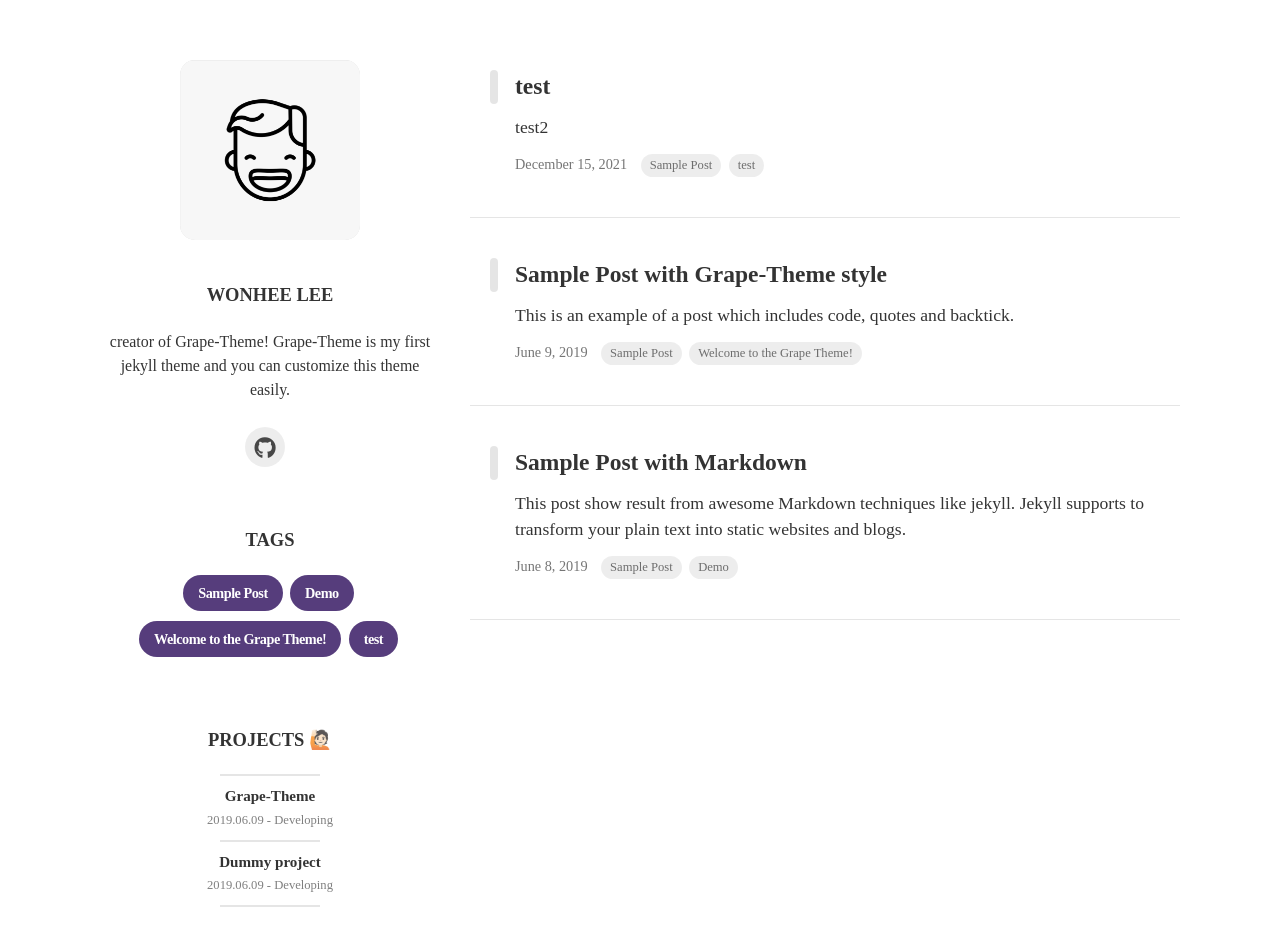
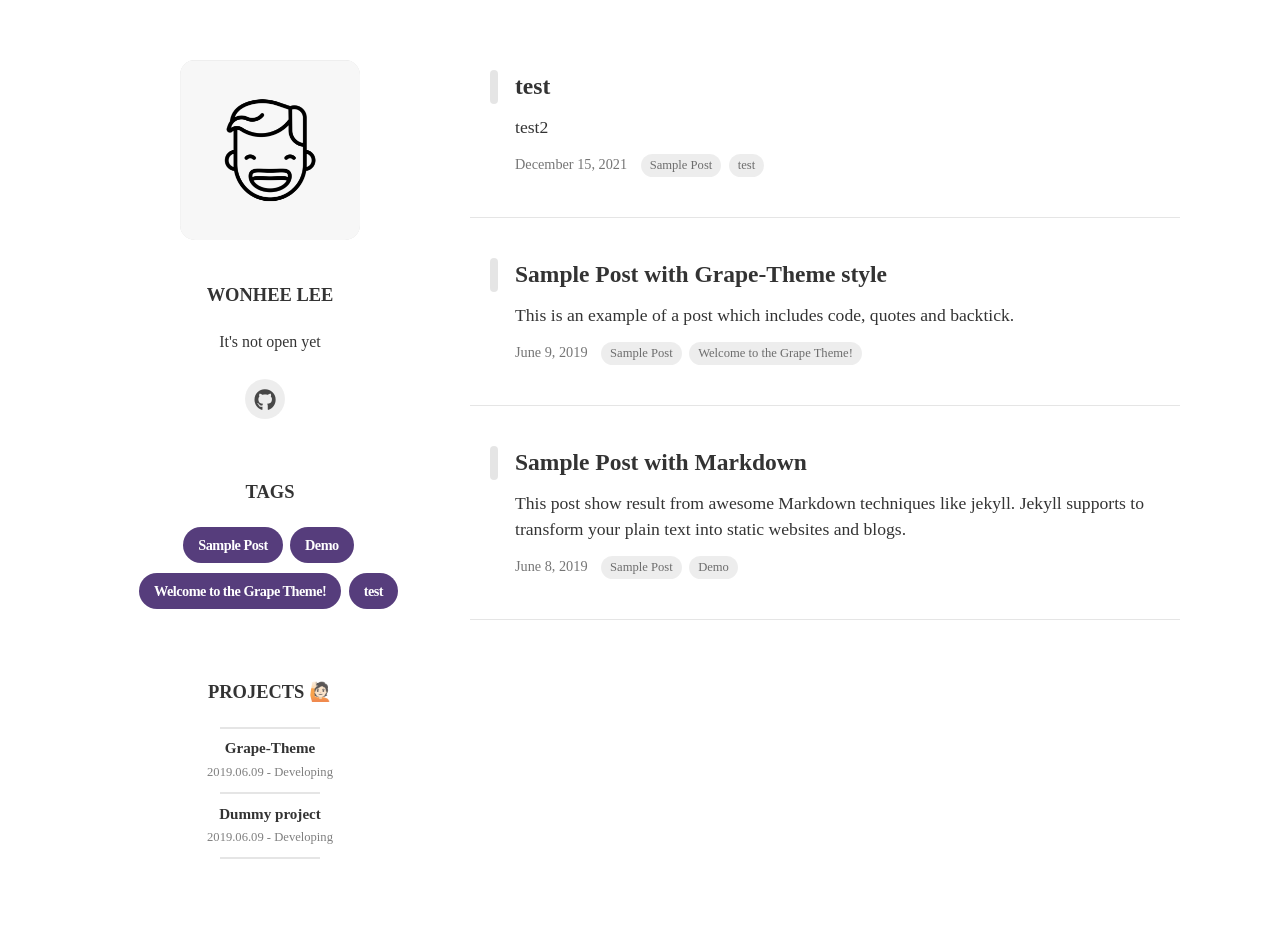
Before and after one commit to mirutree/mirutree.github.io, a Jekyll site: the page built from index.html, in a window 1280 px wide. Built offline with Jekyll 4.4.1, drawn with Linux system fonts in a browser that asks for light colours; nearby versions of some CDN libraries; some web fonts are replaced; the list of posts is cut into pages by our own code; after the commit the page ends 900 px from its top, so only the background shows below that.

Commit message:
Update _config.yml

```diff
--- a/_config.yml
+++ b/_config.yml
@@ -11,7 +11,7 @@ theme_settings :
   profile :
     image : assets/img/smile.png
     username : Wonhee Lee
-    description : creator of Grape-Theme! Grape-Theme is my first jekyll theme and you can customize this theme easily.
+    description : "It's not open yet"
     experience :
       - start : 2017-05-03
         end : 2018-05-06
```
